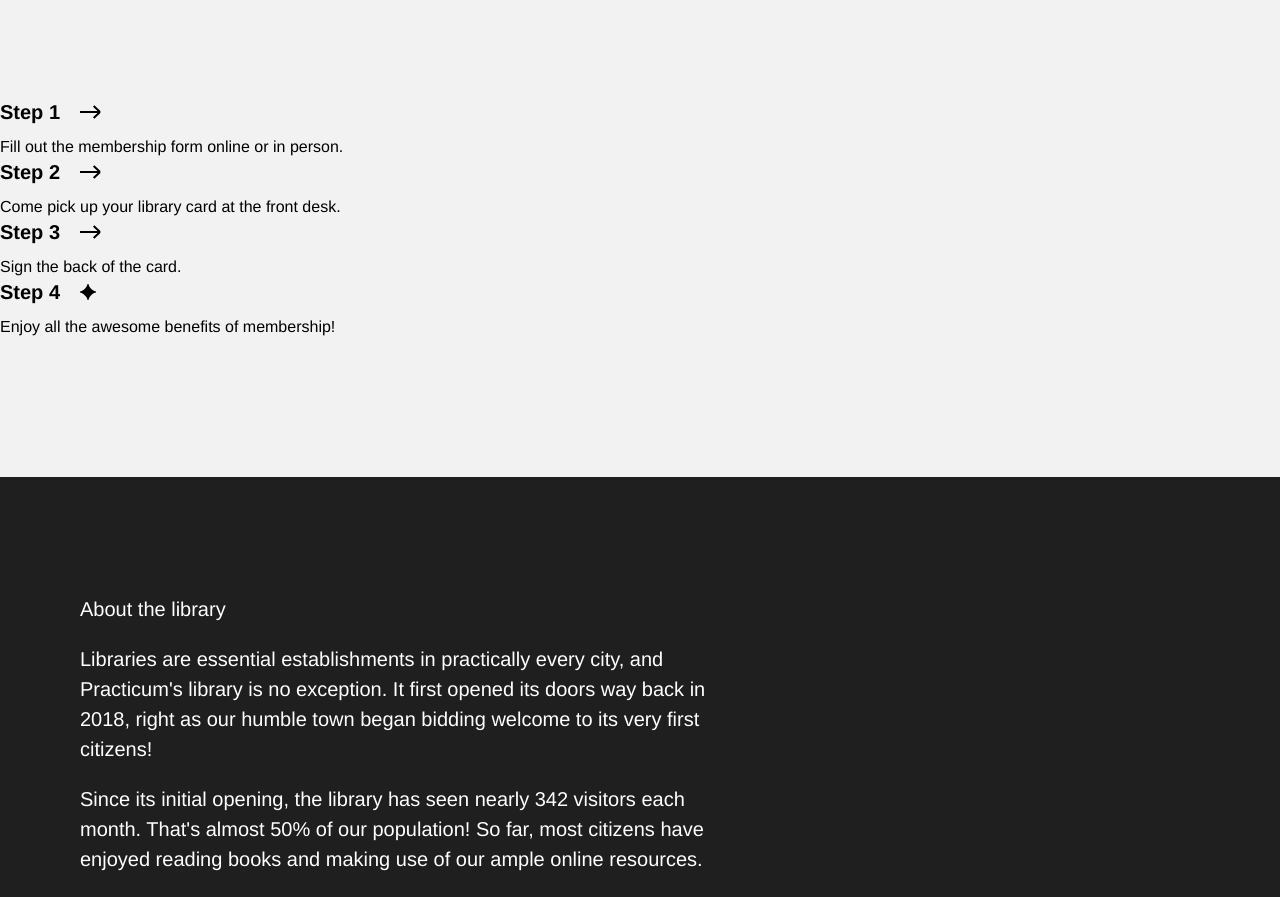
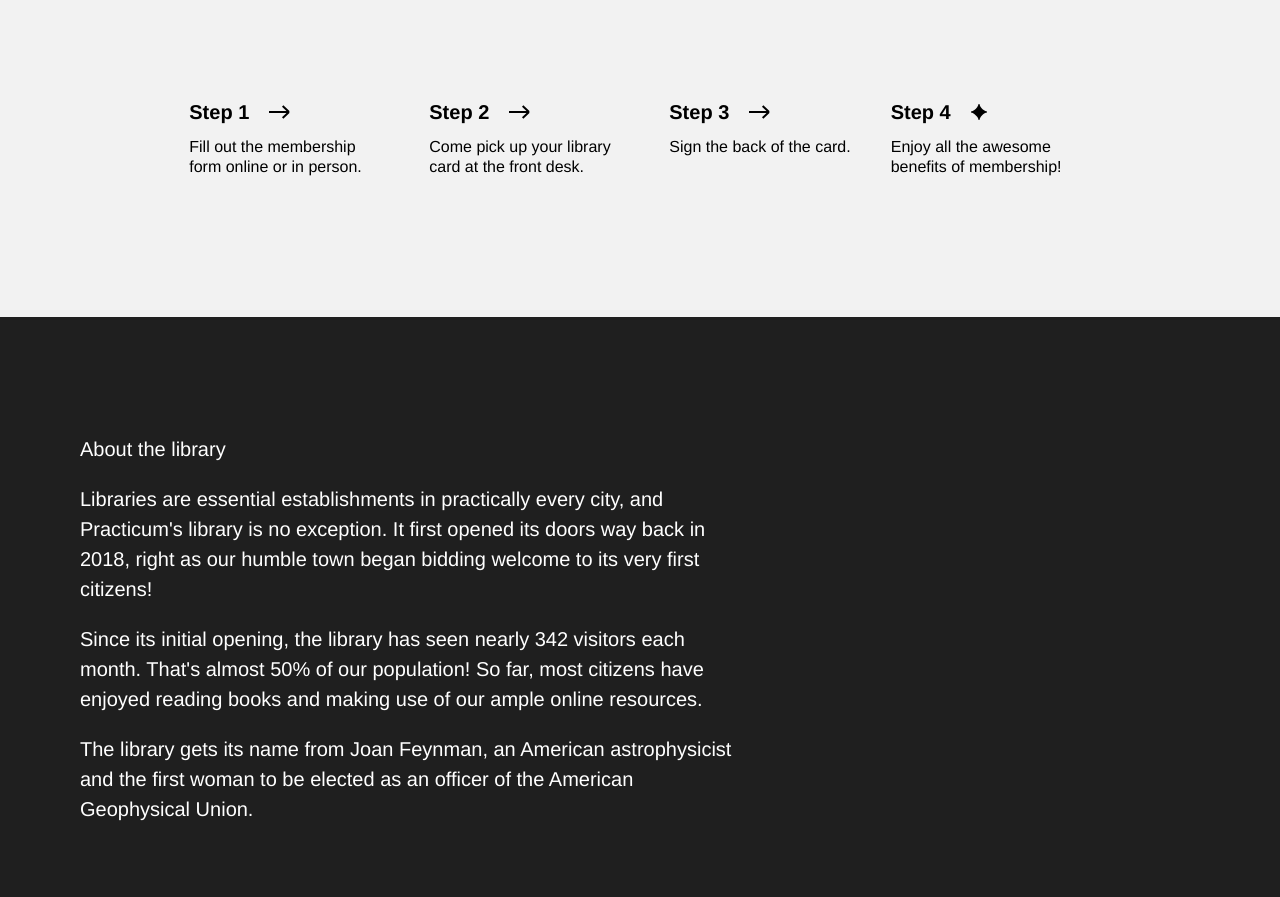
Before and after one commit to JulieBodette/web_project_1, a plain HTML site: page index.html in a window 1280 px wide. Shown: the part 3125-4022 px from the top of the page. Drawn offline with Linux system fonts and the light colour scheme.

Commit message:
task 12 steps done

```diff
--- a/styles/style.css
+++ b/styles/style.css
@@ -269,7 +269,7 @@
   align-items: center;
   flex-direction: column;
   gap: 10px;
-  z-index: 1;
+  z-index: 1; /* Usworks without this line of code but ill add it just in case */
 }
 
 .person_name_feynman {
@@ -343,11 +343,17 @@
   list-style-type: none;
   padding: 0;
   margin: 100px 0 0;
+  display:flex;
+  flex-flow: row wrap;
+  justify-content: center;
+  column-gap:40px;
+
   /* Add styles */
 }
 
 .step {
   /* Add styles */
+  max-width: 200px;
 }
 
 .step__title {
```
